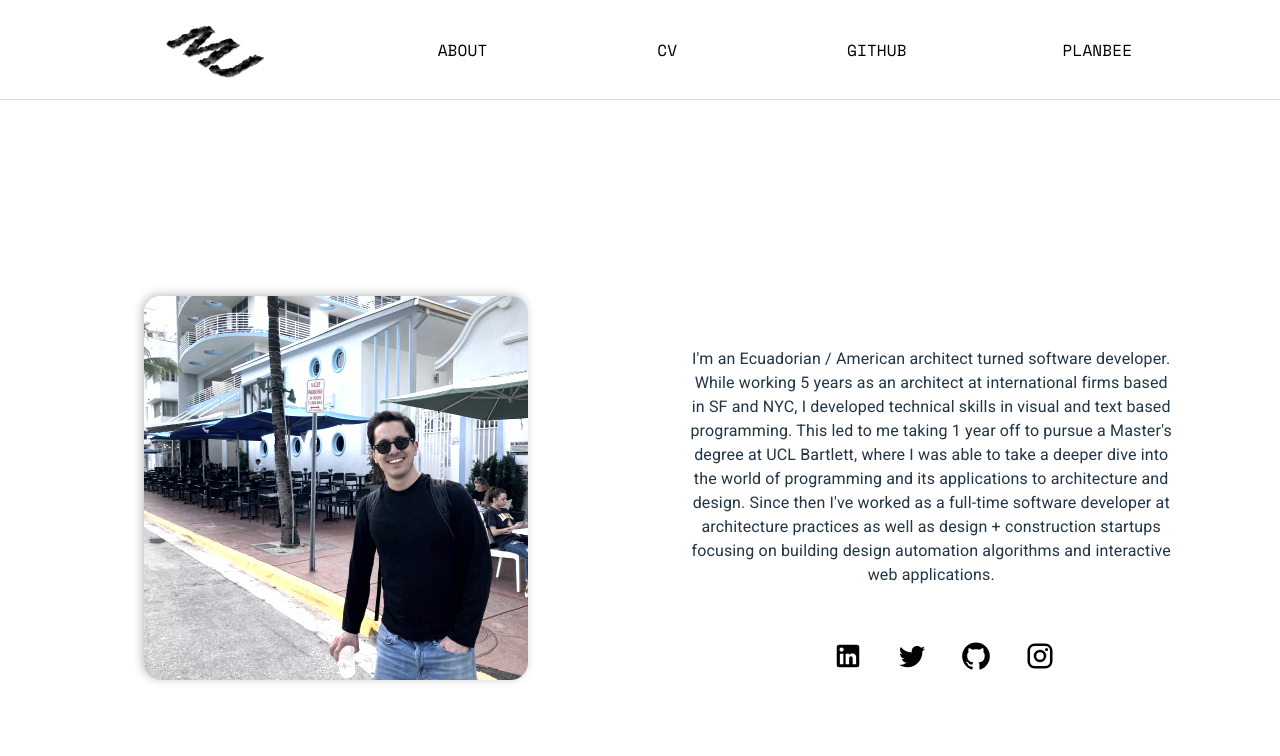
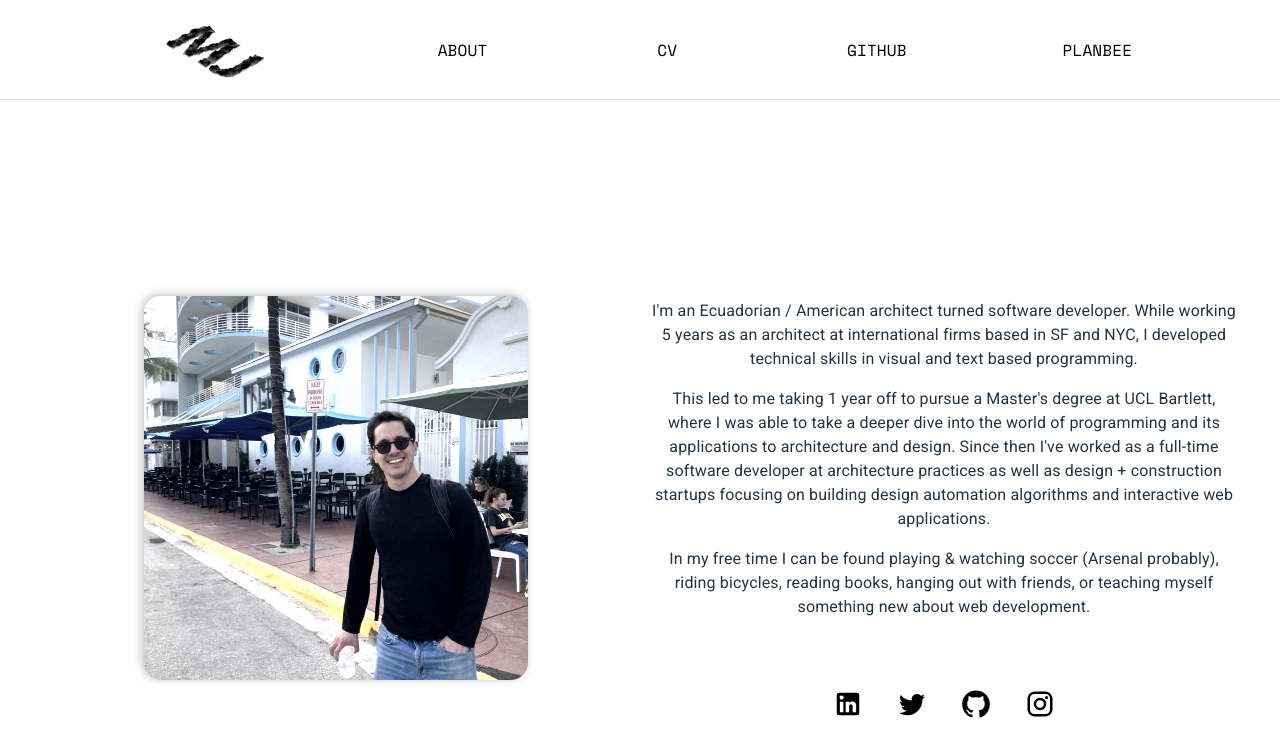
Before and after one commit to M-JULIANI/portfolio, a React (Vite) app: page /portfolio/about in a window 1280 px wide. Shown: the top 756 px of the page. Built offline with nearby package versions, Linux system fonts and the light colour scheme.

Commit message:
paragraph content  + rendering

```diff
--- a/public/data.json
+++ b/public/data.json
@@ -359,7 +359,7 @@
                     "pix2pix",
                     "pytorch"
                 ],
-                "content": "Generative Adversarial Networks (GANs) are well known to map distributions of image datasets that have similar underlying structure, but little investigation has gone into the question of how well such frameworks perform when trained on abstract-encoded data. This thesis seeks to answer how well such a framework performs when trained on ‘abstract-encoded’ data as compared to the standard ‘shared image structure’ use case. We predict that because of the learned loss and thus learned mapping capability of conditional GANS(cGANs), abstract-encoded-trained models will produce highly workable results. To test this, we benchmark the various metric errors across training (network and user defined) fora standard implementation and compare them with that of several abstract-encoded implementations. We then prove that the abstract-encoded data performs reasonably well and discuss why that is. We then proceed to describe why abstract representations ofimage structures might be useful in general. This research hopes to raise interest and encourage further investigation into the pattern detection capabilities of deep learning models when presented with abstract-encoded information.",
+                "content": "Generative Adversarial Networks (GANs) are well known to map distributions of image datasets that have similar underlying structure, but little investigation has gone into the question of how well such frameworks perform when trained on abstract-encoded data.\n\n This thesis seeks to answer how well such a framework performs when trained on ‘abstract-encoded’ data as compared to the standard ‘shared image structure’ use case. We predict that because of the learned loss and thus learned mapping capability of conditional GANS(cGANs), abstract-encoded-trained models will produce highly workable results.\n\n To test this, we benchmark the various metric errors across training (network and user defined) fora standard implementation and compare them with that of several abstract-encoded implementations. We then prove that the abstract-encoded data performs reasonably well and discuss why that is. We then proceed to describe why abstract representations ofimage structures might be useful in general.\n\nThis research hopes to raise interest and encourage further investigation into the pattern detection capabilities of deep learning models when presented with abstract-encoded information.",
                 "thumbnail": "data/thumbnails/cganexperiments.jpeg",
                 "links": [
                     {
@@ -797,7 +797,7 @@
             "type": "image",
             "props": {
                 "src": "data/images/mj-portrait.jpg",
-                "content": "I'm an Ecuadorian / American architect turned software developer. While working 5 years as an architect at international firms based in SF and NYC, I developed technical skills in visual and text based programming. This led to me taking 1 year off to pursue a Master's degree at UCL Bartlett, where I was able to take a deeper dive into the world of programming and its applications to architecture and design. Since then I've worked as a full-time software developer at architecture practices as well as design + construction startups focusing on building design automation algorithms and interactive web applications."
+                "content": "I'm an Ecuadorian / American architect turned software developer. While working 5 years as an architect at international firms based in SF and NYC, I developed technical skills in visual and text based programming.\n\n This led to me taking 1 year off to pursue a Master's degree at UCL Bartlett, where I was able to take a deeper dive into the world of programming and its applications to architecture and design. Since then I've worked as a full-time software developer at architecture practices as well as design + construction startups focusing on building design automation algorithms and interactive web applications. \n\n In my free time I can be found playing & watching soccer (Arsenal probably), riding bicycles, reading books, hanging out with friends, or teaching myself something new about web development."
             },
             "children": []
         }
--- a/src/About.tsx
+++ b/src/About.tsx
@@ -55,11 +55,14 @@ export const About: React.FC<{ node: NodeInfo | null }> = ({ node }) => {
             icon: <Instagram sx={{ width: buttonSize, height: buttonSize }} />,
             src: 'https://www.instagram.com/_mjuliani/?hl=en'
         },
-    ]
+    ];
+
+    const paragraphs = (about?.props?.content || '').split(/(?:\n\n|  )/);
+
     return (
         <Layout node={node}>
             <Grid container={true} columns={oneCol || twoCols ? 1 : 2} sx={{ width: '100%', height: '100%', paddingBottom: '48px', paddingTop: '24px' }}>
-                <Grid  item xs={1} sx={{ width: '100%', display: 'flex', justifyContent: 'center', alignItems: 'center' }}>
+                <Grid item xs={1} sx={{ width: '100%', display: 'flex', justifyContent: 'center', alignItems: 'center' }}>
                     <Box sx={{
                         borderRadius: '17px',
                         overflow: 'hidden',
@@ -70,8 +73,22 @@ export const About: React.FC<{ node: NodeInfo | null }> = ({ node }) => {
                     </Box>
                 </Grid>
                 <Grid item xs={1} sx={{ display: 'flex', justifyContent: 'center', alignItems: 'center' }}>
-                    <Box sx={{ display: 'grid', justifyContent: 'center', alignItems: 'center', width: '100%'}}>
-                        <Typography variant="body1" sx={{ width: '80%', padding: '48px', fontFamily: 'Roboto' }}>{about.props.content || ''}</Typography>
+                    <Box sx={{ display: 'grid', justifyContent: 'center', alignItems: 'center', width: '100%' }}>
+                        <div style={{ paddingTop: '48px', padding: '48px 12px', fontFamily: 'Roboto' }}>
+                            {paragraphs.map((paragraph, index) => (
+                                <Typography
+                                    key={index}
+                                    variant="body1"
+                                    sx={{
+                                        width: '100%',
+                                        marginBottom: '16px',
+                                        wordWrap: 'break-word',
+                                    }}
+                                >
+                                    {paragraph}
+                                </Typography>
+                            ))}
+                        </div>
                         <Box sx={{ display: 'flex', width: '100%', alignItems: 'center', justifyContent: 'center' }}>
                             {items.map(x => {
                                 return <Button sx={{ ...ButtonStyle }} onClick={() => handleOpen(x.src)}>
--- a/src/ProjectPage.tsx
+++ b/src/ProjectPage.tsx
@@ -70,9 +70,11 @@ export const ProjectPage: React.FC<{ node: NodeInfo | null }> = ({ node }) => {
     }, [threeCols, twoCols, oneCol, projectNode]);
 
     if (projectNode === undefined) return null;
+
+    const paragraphs = (projectNode.props.content || '').split(/(?:\n\n|  )/);
     return (
         <Layout node={node}>
-            <Grid  container={true} sx={{ display: 'grid', justifyItems: 'center', justifyContent: 'center', alignItems: 'center'}}>
+            <Grid container={true} sx={{ display: 'grid', justifyItems: 'center', justifyContent: 'center', alignItems: 'center' }}>
                 <Typography
                     variant="h4"
                     sx={{
@@ -83,9 +85,10 @@ export const ProjectPage: React.FC<{ node: NodeInfo | null }> = ({ node }) => {
                 </Typography>
                 {projectNode.props?.links?.length &&
 
-                <Grid sx={{display: 'flex'}}>
-                   { projectNode.props.links.map(link => {
-                        return (<Button sx={{ ...ButtonStyle,
+                    <Grid sx={{ display: 'flex' }}>
+                        {projectNode.props.links.map(link => {
+                            return (<Button sx={{
+                                ...ButtonStyle,
                                 display: 'grid',
                                 alignContent: 'center',
                                 alignItems: 'center',
@@ -94,7 +97,7 @@ export const ProjectPage: React.FC<{ node: NodeInfo | null }> = ({ node }) => {
                                 border: '2px',
                                 borderRadius: '8px',
                                 borderStyle: 'solid',
-                            '&:hover':{
+                                '&:hover': {
                                     color: 'white',
                                     backgroundColor: '#d4d4d4',
                                     borderColor: '#d4d4d4',
@@ -114,14 +117,23 @@ export const ProjectPage: React.FC<{ node: NodeInfo | null }> = ({ node }) => {
                         })}
                     </Grid>
                 }
+                <div style={{ padding: '48px 12px', fontFamily: 'Roboto', justifyContent: 'center', justifyItems: 'center'}}>
+                    {paragraphs.map((paragraph, index) => (
                         <Typography
+                            key={index}
                             variant="body1"
                             sx={{
+                                width: '100%',
                                 maxWidth: TEXT_MAX_WIDTH,
-                        fontFamily: 'Roboto', paddingBottom: '86px'
-                    }}>
-                    {projectNode.props.content}
+                                marginBottom: '16px',
+                                wordWrap: 'break-word',
+                                justifyContent: 'center',
+                            }}
+                        >
+                            {paragraph}
                         </Typography>
+                    ))}
+                </div>
                 <Grid container={true} columns={calculatedColumns} sx={{ display: 'flex', alignItems: 'center', justifyItems: 'center', justifyContent: 'center', width: '100%' }}>
                     {projectNode.children?.map((child) => <ProjectItem
                         key={child.id}
```
Also changed, not shown: 1 other file (tests, documents, lock files or other folders). Lines whose indentation alone changed are shown as unchanged.
